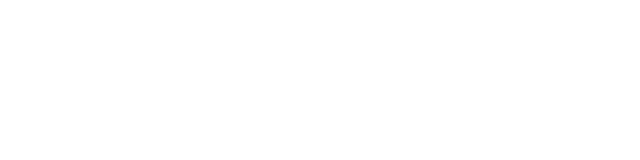
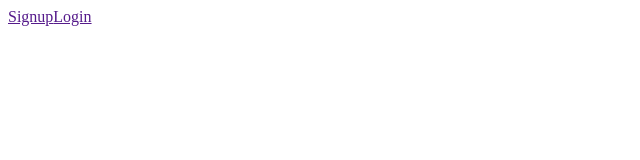
Before and after one commit to SriramaBhat/Protein-Structure-Prediction-System, a React (Create React App) app in the folder frontend/: page / in a window 1280 px wide. Shown: the top 160 px of the page, without its empty margins (0-640 px from the left). Built offline with nearby package versions, Linux system fonts and the light colour scheme.

Commit message:
Added navigation and home components

```diff
--- a/frontend/src/App.js
+++ b/frontend/src/App.js
@@ -1,5 +1,11 @@
+import Home from "./components/Home/home.component";
+
 function App() {
-  return <div className="App"></div>;
+  return (
+    <div className="App">
+      <Home />
+    </div>
+  );
 }
 
 export default App;
--- /dev/null
+++ b/frontend/src/components/Home/home.component.jsx
@@ -0,0 +1,12 @@
+import React from 'react';
+import Navigation from '../navigation/navigation.component';
+
+const Home = () => {
+  return (
+    <div className='home'>
+      <Navigation />
+    </div>
+  )
+}
+
+export default Home
--- /dev/null
+++ b/frontend/src/components/navigation/navigation.component.jsx
@@ -0,0 +1,16 @@
+import React from 'react';
+
+const Navigation = () => {
+  return (
+    <>
+    <div className='navigation'>
+     <nav>
+      <a href=''>Signup</a>
+      <a href=''>Login</a>
+     </nav>
+    </div>
+    </>
+  )
+}
+
+export default Navigation
```
Also changed, not shown: frontend/src/components/navigation/navigation.component.sass (added).
